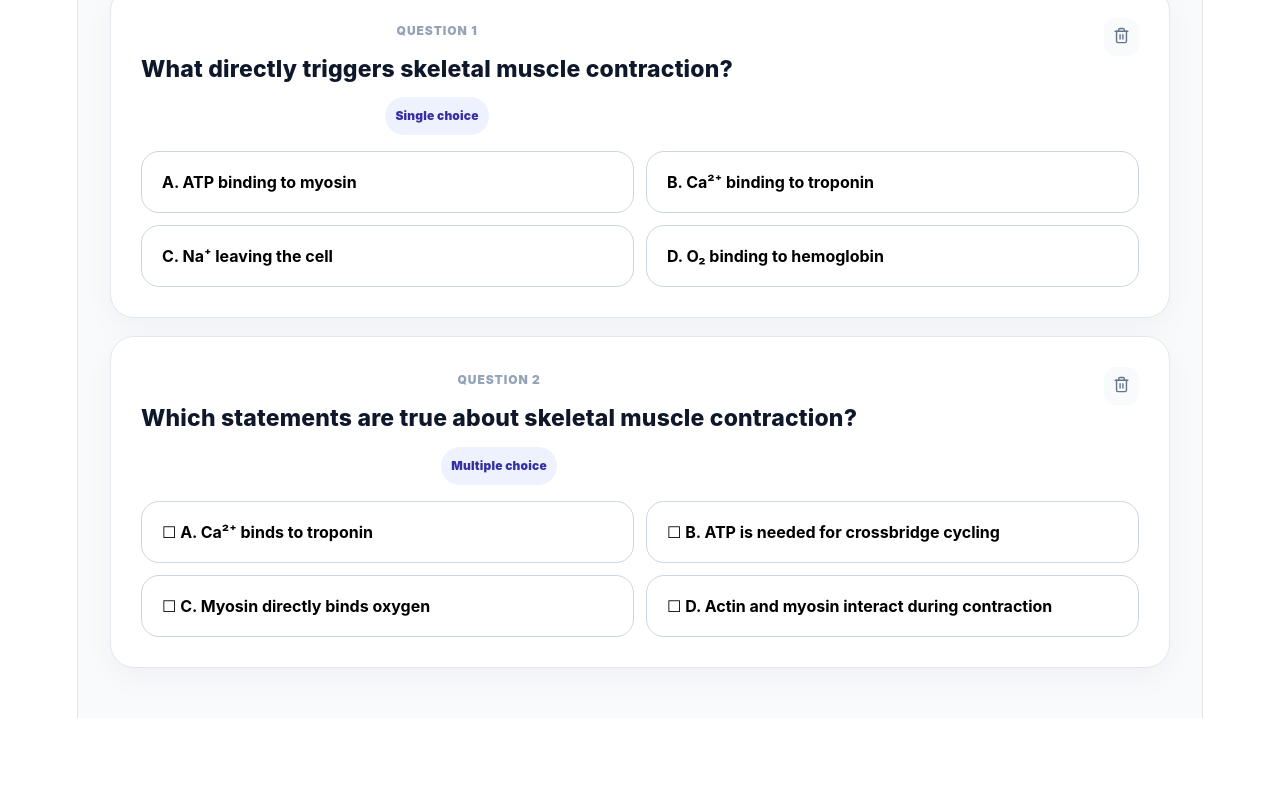
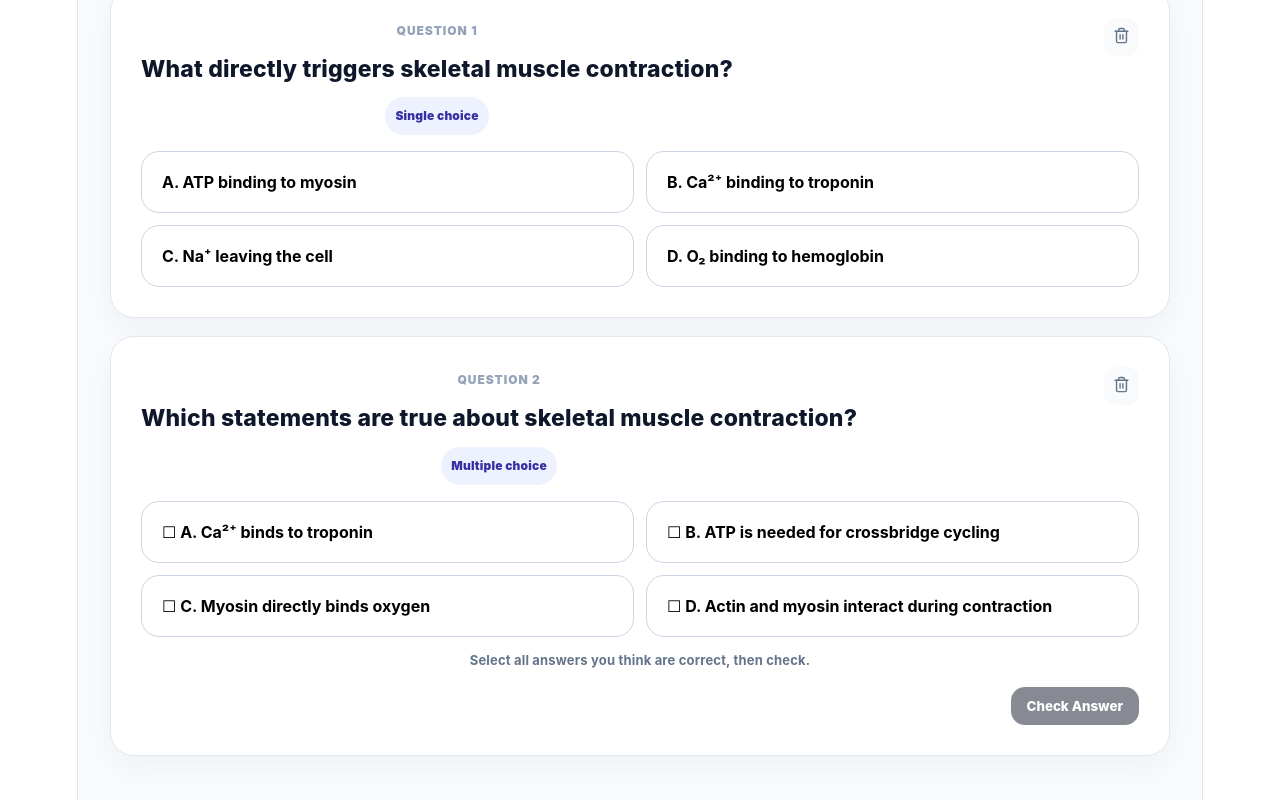
Before and after one commit to stella-dai123/quiz-platform, a React (Vite) app: page / in a window 1280 px wide. Shown: the part 923-1723 px from the top of the page. Before the commit the page ends 1641 px from the top, so only its background shows below. Built offline with nearby package versions, Linux system fonts and the light colour scheme.

Commit message:
fix multiple choice checking

```diff
--- a/src/App.jsx
+++ b/src/App.jsx
@@ -266,6 +266,7 @@ function App() {
   const [selectedSubjectId, setSelectedSubjectId] = useState(subjects[0]?.id || "");
   const [selectedFolderId, setSelectedFolderId] = useState(subjects[0]?.folders[0]?.id || "");
   const [answers, setAnswers] = useState({});
+  const [checkedQuestions, setCheckedQuestions] = useState({});
   const [search, setSearch] = useState("");
   const [showImport, setShowImport] = useState(true);
   const [newSubjectName, setNewSubjectName] = useState("");
@@ -308,6 +309,7 @@ D. O₂ binding to hemoglobin
     setSelectedSubjectId(subject.id);
     setSelectedFolderId(subject.folders[0]?.id || "");
     setAnswers({});
+    setCheckedQuestions({});
     setMessage("");
   }
 
@@ -336,6 +338,7 @@ D. O₂ binding to hemoglobin
     setSelectedFolderId(folder.id);
     setNewFolderName("");
     setAnswers({});
+    setCheckedQuestions({});
   }
 
   function importQuestions() {
@@ -385,13 +388,22 @@ D. O₂ binding to hemoglobin
   function toggleAnswer(questionId, choiceIndex, isMultiple) {
     setAnswers((prev) => {
       const current = prev[questionId] || [];
-      if (!isMultiple) return { ...prev, [questionId]: [choiceIndex] };
 
+      if (!isMultiple) {
+        setCheckedQuestions((checked) => ({ ...checked, [questionId]: true }));
+        return { ...prev, [questionId]: [choiceIndex] };
+      }
+
+      setCheckedQuestions((checked) => ({ ...checked, [questionId]: false }));
       const next = current.includes(choiceIndex)
         ? current.filter((idx) => idx !== choiceIndex)
         : [...current, choiceIndex];
       return { ...prev, [questionId]: next };
     });
+  }
+
+  function checkMultipleAnswer(questionId) {
+    setCheckedQuestions((prev) => ({ ...prev, [questionId]: true }));
   }
 
   function resetDemo() {
@@ -400,6 +412,7 @@ D. O₂ binding to hemoglobin
     setSelectedSubjectId(starterSubjects[0].id);
     setSelectedFolderId(starterSubjects[0].folders[0].id);
     setAnswers({});
+    setCheckedQuestions({});
     setMessage("Demo restored.");
   }
 
@@ -455,13 +468,15 @@ D. O₂ binding to hemoglobin
         .type-label { display: inline-flex; margin-top: 10px; background: #eef2ff; color: #3730a3; padding: 6px 10px; border-radius: 999px; font-size: 12px; font-weight: 900; }
         .choices { display: grid; grid-template-columns: repeat(2, minmax(0, 1fr)); gap: 12px; }
         .choice { border: 1px solid #cbd5e1; background: white; border-radius: 18px; padding: 18px 20px; text-align: left; cursor: pointer; font-weight: 750; line-height: 1.5; font-size: 16px; }
-        .choice.selected { outline: 2px solid #111827; }
+        .choice.selected { outline: 2px solid #111827; background: #f8fafc; }
         .choice.correct { background: #dcfce7; border-color: #86efac; color: #166534; }
         .choice.wrong { background: #fee2e2; border-color: #fca5a5; color: #991b1b; }
         .badge { display: inline-flex; gap: 6px; align-items: center; padding: 7px 10px; border-radius: 999px; font-size: 13px; font-weight: 900; white-space: nowrap; }
         .badge.correct { background: #dcfce7; color: #166534; }
         .badge.wrong { background: #fee2e2; color: #991b1b; }
         .explanation { margin-top: 14px; background: #f8fafc; border-radius: 16px; padding: 14px; color: #334155; line-height: 1.55; }
+        .check-row { display: flex; justify-content: flex-end; margin-top: 14px; }
+        .hint { margin-top: 10px; color: #64748b; font-size: 13px; font-weight: 700; }
         .delete { border: none; background: #f8fafc; color: #64748b; cursor: pointer; border-radius: 12px; padding: 9px; }
         .delete:hover { background: #fee2e2; color: #991b1b; }
         .empty { text-align: center; padding: 48px; color: #64748b; }
@@ -495,6 +510,7 @@ D. O₂ binding to hemoglobin
                   onClick={() => {
                     setSelectedFolderId(folder.id);
                     setAnswers({});
+                    setCheckedQuestions({});
                     setMessage("");
                   }}
                 >
@@ -579,9 +595,10 @@ D. O₂ binding to hemoglobin
             ) : (
               filteredQuestions.map((question, index) => {
                 const chosen = answers[question.id] || [];
-                const isAnswered = chosen.length > 0;
-                const isCorrect = arraysEqual(chosen, question.answers);
                 const isMultiple = question.answers.length > 1;
+                const isChecked = checkedQuestions[question.id] === true;
+                const isAnswered = isMultiple ? isChecked : chosen.length > 0;
+                const isCorrect = isAnswered && arraysEqual(chosen, question.answers);
 
                 return (
                   <section className="card question" key={question.id}>
@@ -625,6 +642,22 @@ D. O₂ binding to hemoglobin
                       })}
                     </div>
 
+                    {isMultiple && !isChecked && (
+                      <>
+                        <div className="hint">Select all answers you think are correct, then check.</div>
+                        <div className="check-row">
+                          <button
+                            className="primary"
+                            onClick={() => checkMultipleAnswer(question.id)}
+                            disabled={chosen.length === 0}
+                            style={{ opacity: chosen.length === 0 ? 0.5 : 1, cursor: chosen.length === 0 ? "not-allowed" : "pointer" }}
+                          >
+                            Check Answer
+                          </button>
+                        </div>
+                      </>
+                    )}
+
                     {isAnswered && (
                       <div className="explanation"><b>Explanation:</b> {question.explanation}</div>
                     )}
```
